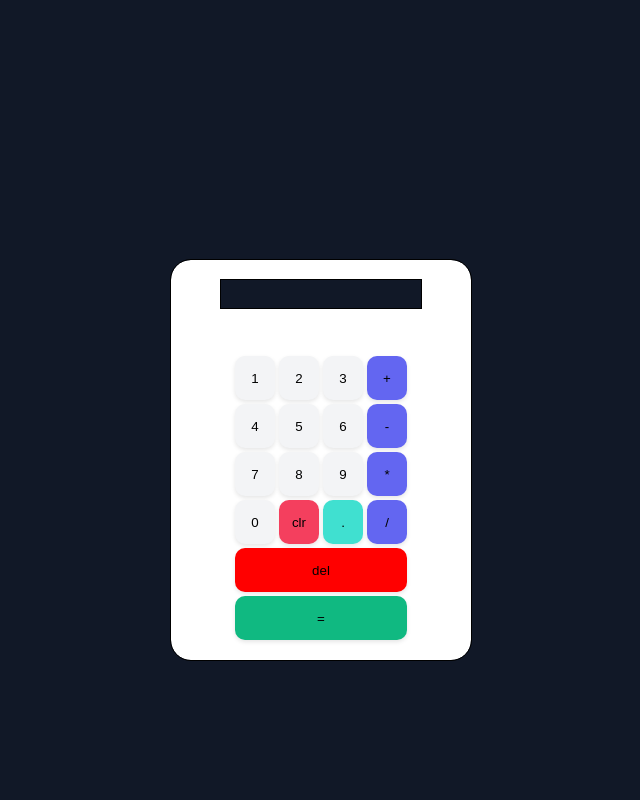
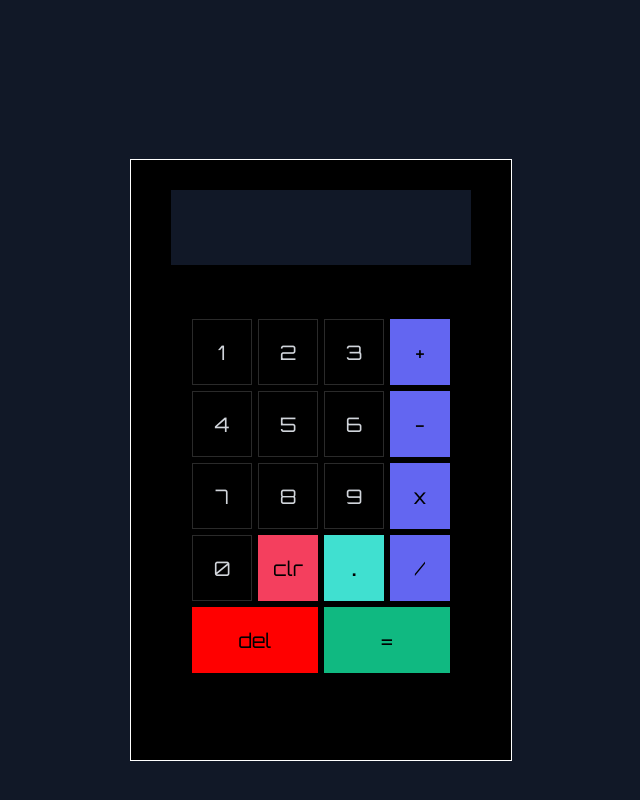
Before and after one commit to usmaanrnadeem/0-to-1, a plain HTML site: page the-odin-project-foundations/project-calculator/index.html in a window 1280 px wide. Shown: the whole page, without its empty margins (319-959 px from the left). Drawn offline with Linux system fonts and the light colour scheme.

Commit message:
Add keyboard functionality and test all calculator logic

```diff
--- a/the-odin-project-foundations/project-calculator/index.html
+++ b/the-odin-project-foundations/project-calculator/index.html
@@ -22,7 +22,7 @@
             <button class="num">7</button>
             <button class="num">8</button>
             <button class="num">9</button>
-            <button class="operation">*</button>
+            <button class="operation">x</button>
             <button class="num">0</button>
             <button class="clear">clr</button>
             <button class="decimal">.</button>
@@ -31,8 +31,5 @@
             <button class="equals">=</button>
         </div>
     </div>
-
-    <div class="numberOne"></div>
-    <div class="numberTwo"></div>
 </body>
 </html>
--- a/the-odin-project-foundations/project-calculator/js.js
+++ b/the-odin-project-foundations/project-calculator/js.js
@@ -61,7 +61,8 @@ const display = document.querySelector(".display");
 const operations = document.querySelectorAll(".operation");
 const equals = document.querySelector(".equals");
 const clearBtn = document.querySelector(".clear");
-const decimal = document.querySelector(".decimal")
+const decimal = document.querySelector(".decimal");
+const del = document.querySelector(".del");
 
 digits.forEach(btn => {
     btn.addEventListener("click", e => {
@@ -73,6 +74,10 @@ digits.forEach(btn => {
             firstDigitAfterOperation = false;
             numberTwo = "fill me"
             helper = true
+        }
+
+        if (operator == null) {
+            clear();
         }
 
         if (firstDigitAfterEquals == true && helper == false) {
@@ -87,6 +92,7 @@ digits.forEach(btn => {
 
 operations.forEach(btn => {
     btn.addEventListener("click", e => {
+        if (!firstDigitAfterOperation) {
             if (!numberOne) {
                 numberOne = display.textContent
             }
@@ -105,13 +111,11 @@ operations.forEach(btn => {
             firstDigitAfterOperation = true;
 
             operator = e.target.textContent
+        }
     })
 })
 
 equals.addEventListener("click", () => {
-    console.log(numberOne)
-    console.log(numberTwo)
-    console.log(answer)
     if (numberOne && numberTwo && operator) {
         if (numberTwo == "fill me") {
             numberTwo = display.textContent;
@@ -129,6 +133,8 @@ equals.addEventListener("click", () => {
     numberTwo = "fill me";
 
     firstDigitAfterEquals = true;
+
+    operator = null;
 })
 
 clearBtn.addEventListener("click", () => clear())
@@ -158,3 +164,23 @@ decimal.addEventListener("click", () => {
 
 
 })
+
+
+del.addEventListener("click", () => {
+    if (display.textContent && !firstDigitAfterEquals && !firstDigitAfterOperation) {
+        display.textContent = display.textContent.slice(0,-1);
+    }
+})
+
+document.addEventListener("keydown", (e) => {
+
+    const numButton = Array.from(digits).find(btn => btn.textContent === e.key);
+    const opButton = Array.from(operations).find(btn => btn.textContent === e.key);
+
+    if (numButton) numButton.click();
+    else if (opButton) opButton.click();
+    else if (e.key === "Enter") document.querySelector(".equals").click();
+    else if (e.key === "Backspace") document.querySelector(".del").click();
+    else if (e.key === "Escape") document.querySelector(".clear").click();
+    else if (e.key === ".") document.querySelector(".decimal").click();
+})
--- a/the-odin-project-foundations/project-calculator/style.css
+++ b/the-odin-project-foundations/project-calculator/style.css
@@ -1,11 +1,10 @@
-@import url('https://fonts.googleapis.com/css2?family=Inter:wght@100..900&display=swap');
+@import url('https://fonts.googleapis.com/css2?family=Orbitron:wght@400;700&display=swap');
 
 body {
     display: flex;
     justify-content: center;
     margin:100px;
-    font-family: "Inter", sans-serif;
-    font-size: larger;
+    font-family: "Orbitron", sans-serif;
     font-weight: bold;
     background-color:#111827;
 }
@@ -14,22 +13,21 @@ body {
     display: flex;
     flex-direction: column;
     align-items: center;
-    width: 300px;
-    outline: 0.1em solid black;
-    background-color: #FFFFFF;
-    border-radius: 20px;
-    height: 400px;
-    margin-top: 160px;
+    width: 380px;
+    outline: 0.1em solid white;
+    background-color: black;
+    height: 600px;
+    margin-top: 60px;
 }
 
 .display {
     display: flex;
     justify-content: center;
     align-items: center;
-    width: 200px;
-    height: 50px;
+    width: 300px;
+    height: 75px;
     outline: 0.1em solid black;
-    margin: 20px;
+    margin: 30px;
     text-align: center;
     background-color: #111827;
     color: #F9FAFB;
@@ -37,26 +35,27 @@ body {
 
 .buttonSection {
     display: flex;
-    width: 172px;
+    width: 258px;
     flex-wrap: wrap;
     justify-content: center;
-    gap: 4px;
-    margin-top: 28px;
+    gap: 6px;
+    margin-top: 24px;
 }
 
 button {
     border: none;
     box-shadow: 0 2px 4px rgba(0,0,0,0.1);
-    border-radius: 10px;
-    height: 44px;
+    height: 66px;
 }
 
 .num, .operation {
-    width: 40px;
+    width: 60px;
 }
 
 .num {
-    background-color: #F3F4F6;
+    background-color: black;
+    color: #D1D5DB;
+    border: 1px solid #2A2A2A;
 }
 
 .operation {
@@ -64,22 +63,28 @@ button {
 }
 
 .clear {
-    width: 40px;
+    width: 60px;
     background-color: #F43F5E;
 }
 
 .decimal {
-    width: 40px;
+    width: 60px;
     background-color: turquoise;
+    font-weight: bold;
 }
 
 .del {
-    width: 256px;
+    width: 126px;
     background-color: red ;
+    font-size: 15px;
 }
 
 .equals {
-    width: 256px;
-    margin-bottom: 20px;
+    width: 126px;
     background-color: #10B981 ;
 }
+
+.num, .clear, .decimal, .operation, .equals, .del {
+    font-family: "Orbitron", sans-serif;
+    font-size: 20px;
+}
```
Lines whose indentation alone changed are shown as unchanged.
